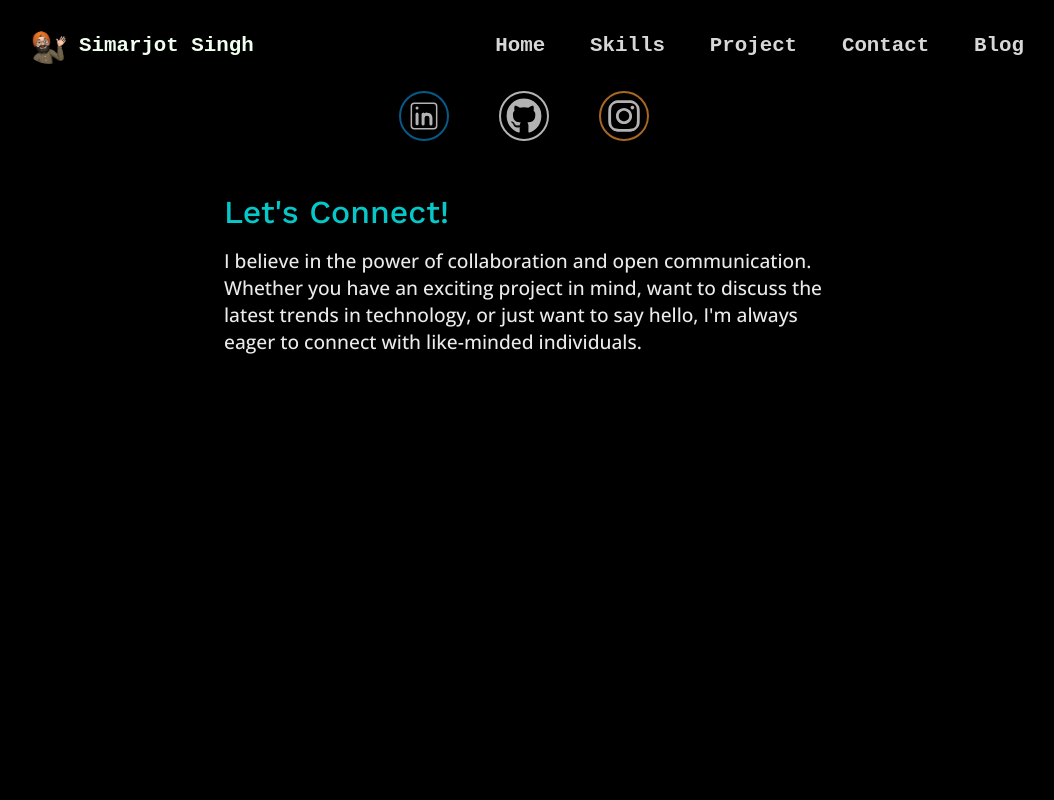
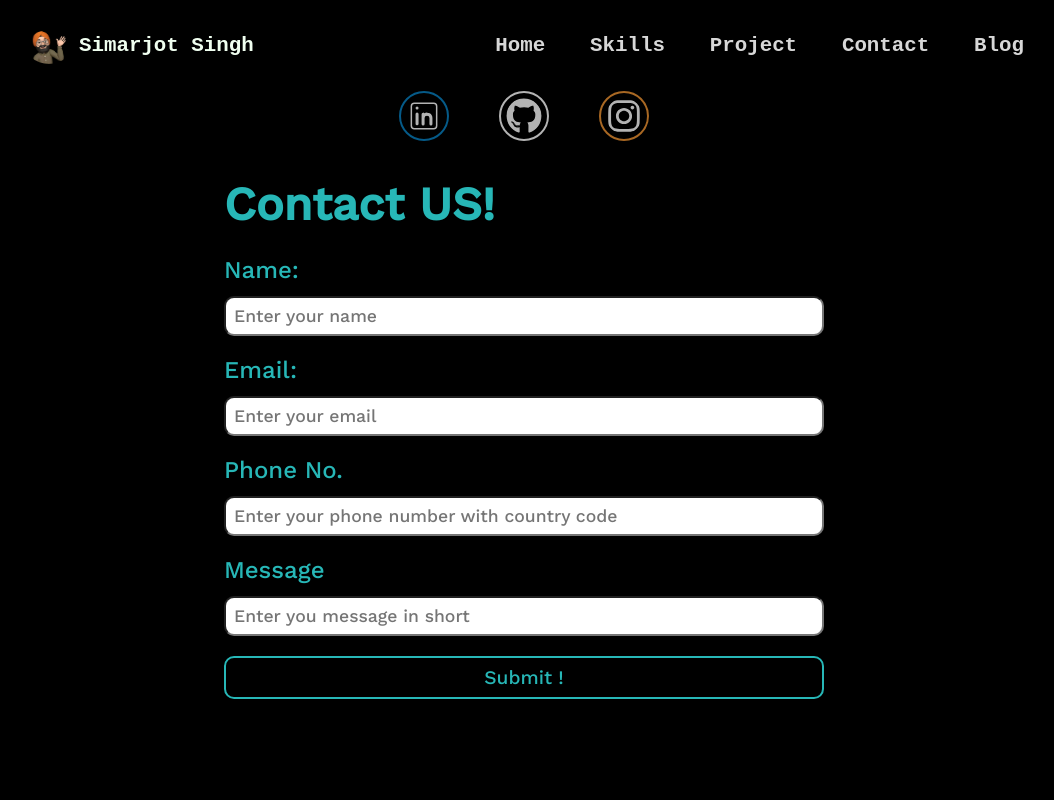
Before and after one commit to simarjot0032/portfolio, a React (Vite) app: page /#/Contact in a window 1280 px wide. Shown: the top 800 px of the page, without its empty margins (116-1170 px from the left). Built offline with nearby package versions, Linux system fonts and the light colour scheme; a web font is replaced by a local one.

Commit message:
form complete

```diff
--- a/package.json
+++ b/package.json
@@ -20,6 +20,7 @@
     "react-animated-cursor": "^2.11.2",
     "react-dom": "^18.2.0",
     "react-hook-form": "7.43",
+    "react-hot-toast": "^2.4.1",
     "react-icons": "^4.11.0",
     "react-markdown": "^9.0.1",
     "react-router-dom": "^6.18.0",
--- a/src/Data/ProjectData.ts
+++ b/src/Data/ProjectData.ts
@@ -4,7 +4,7 @@ export const BeginnerProjectData = [
     image: ReactToDo,
     heading: "To Do",
     tags: ["SCSS", "React", "TypeScript"],
-    text: "The to do application implemented in react with typescript and it has feature to solrt list by completed, not started ",
+    text: "The to do application implemented in react with typescript and it has feature to sort list by completed, not started ",
     projectLink: "",
   },
   {
--- a/src/components/Contact.tsx
+++ b/src/components/Contact.tsx
@@ -1,11 +1,7 @@
-import { FormEvent, useRef, useState } from "react";
-import { useForm } from "react-hook-form";
-import "../styles/Home.css";
 import "../styles/Contact.css";
 import Navbar from "./Navbar";
 import { CiLinkedin } from "react-icons/ci";
 import { FaGithub, FaInstagram } from "react-icons/fa";
-
 import Footer from "./Footer";
 import Form from "./Form";
 
@@ -48,22 +44,13 @@ export default function Contact() {
             </a>
           </div>
         </div>
-        <div className="lets-connect">
-          <div className="lets-connect-header">Let's Connect!</div>
-          <div className="lets-connect-content">
-            I believe in the power of collaboration and open communication.
-            Whether you have an exciting project in mind, want to discuss the
-            latest trends in technology, or just want to say hello, I'm always
-            eager to connect with like-minded individuals.
-          </div>
-          <div className="lets-connect-form">
-            <Form />
-          </div>
+
+        <div className="lets-connect" style={{ padding: "0", margin: "0" }}>
+          <Form />
         </div>
       </div>
-      <div className="footer-section">
-        <Footer></Footer>
-      </div>
+
+      <Footer></Footer>
     </>
   );
 }
--- a/src/components/Form.tsx
+++ b/src/components/Form.tsx
@@ -1,8 +1,100 @@
+import toast from "react-hot-toast";
+import "../styles/Form.css";
+import { useState, useRef } from "react";
 export default function Form() {
+  const nameRef = useRef<any>(null);
+  const emailRef = useRef<any>(null);
+  const phoneNumberRef = useRef<any>(null);
+  const messageRef = useRef<any>(null);
+  function handleFormSubmit(e: any) {
+    e.preventDefault();
+    const databaseURL =
+      "https://portfolio-426ad-default-rtdb.firebaseio.com/Form.json";
+    if (
+      nameRef.current.value &&
+      emailRef.current.value &&
+      phoneNumberRef.current.value &&
+      messageRef.current.value
+    ) {
+      let userDetails = {
+        name: nameRef.current.value,
+        email: emailRef.current.value,
+        phoneNo: phoneNumberRef.current.value,
+        message: messageRef.current.value,
+      };
+      let { name, email, phoneNo, message } = userDetails;
+      try {
+        let response = fetch(databaseURL, {
+          method: "POST",
+          headers: {
+            "Content-Type": "application/json",
+          },
+          body: JSON.stringify(userDetails),
+        });
+        sucessState();
+      } catch (e: any) {
+        console.log(e.message);
+      }
+    } else {
+      toast.error("Please Enter all Feilds");
+    }
+  }
+  function sucessState() {
+    toast.success("Form sucessfully submitted");
+    nameRef.current.value = "";
+    emailRef.current.value = "";
+    phoneNumberRef.current.value = "";
+    messageRef.current.value = "";
+  }
   return (
     <>
       <div className="contact-form-container">
-        <form id="contact-form"></form>
+        <div className="form-container">
+          <h2 className="form-heading">Contact US!</h2>
+          <div className="form-content-container">
+            <form className="form" onSubmit={handleFormSubmit}>
+              <div className="input-contianer">
+                <label htmlFor="user-name">Name:</label>
+                <input
+                  type="text"
+                  id="user-name"
+                  placeholder="Enter your name"
+                  ref={nameRef}
+                />
+              </div>
+              <div className="input-container">
+                <label htmlFor="user-email">Email:</label>
+                <input
+                  type="email"
+                  id="user-email"
+                  placeholder="Enter your email"
+                  ref={emailRef}
+                />
+              </div>
+              <div className="input-container">
+                <label htmlFor="user-phone-number">Phone No.</label>
+                <input
+                  type="tel"
+                  id="user-phone-number"
+                  placeholder="Enter your phone number with country code"
+                  ref={phoneNumberRef}
+                />
+              </div>
+              <div className="input-container">
+                <label htmlFor="user-message">Message</label>
+                <input
+                  type="text"
+                  id="user-message"
+                  placeholder="Enter you message in short"
+                  ref={messageRef}
+                />
+              </div>
+              <button type="submit" id="submit-btn">
+                Submit !
+              </button>
+            </form>
+          </div>
+        </div>
       </div>
     </>
   );
--- a/src/components/Home.tsx
+++ b/src/components/Home.tsx
@@ -37,7 +37,7 @@ export default function Site() {
               <div className="hireme-resume">
                 <a href="mailto:devsimarjs@gmail.com" className="linktohireme">
                   <button className="hireme">
-                    Hire Me!{" "}
+                    Hire Me!
                     <FaArrowRight
                       color="white"
                       style={{ marginLeft: "5px" }}
@@ -49,6 +49,7 @@ export default function Site() {
                   href="https://drive.google.com/file/d/1YTiSsuuwVdDtIK5_sG7vqDwzmuSZzYKY/view?usp=drive_link"
                   className="linktoresume"
                   download={true}
+                  target="_blank"
                 >
                   <button className="resume">
                     Resume
@@ -139,93 +140,11 @@ export default function Site() {
               latest trends in technology, or just want to say hello, I'm always
               eager to connect with like-minded individuals.
             </div>
-            <div className="lets-connect-form">
-              {/* <form
-                action="https://formspree.io/f/xwkgkeyn"
-                method="post"
-                className="lets-connect"
-              >
-                <div className="name-div">
-                  <label htmlFor="name" className="label">
-                    Name:
-                  </label>
-                  <input
-                    type="text"
-                    name=""
-                    id="name"
-                    className="name"
-                    placeholder="Enter your name"
-                    autoComplete="off"
-                  />
-                </div>
-                <div className="email-div">
-                  <label htmlFor="email" className="label">
-                    Email:
-                  </label>
-                  <input
-                    type="email"
-                    name=""
-                    id="email"
-                    className="email"
-                    placeholder="Enter your email address"
-                    autoComplete="off"
-                  />
-                </div>
-
-                  <button type="submit" className="connect">
-                    Connect!
-                  </button>
-                </div>
-              </form> */}
-              {/* <form onSubmit={handleSubmit}>
-                <div className="name-div">
-                  <label htmlFor="name" className="label">
-                    Name:
-                  </label>
-                  <input
-                    type="text"
-                    name="name"
-                    id="name"
-                    className="name"
-                    placeholder="Enter your name"
-                    autoComplete="off"
-                  />
-                </div>
-
-                <ValidationError
-                  prefix="name"
-                  field="name"
-                  errors={state.errors}
-                />
-                <div className="email-div">
-                  <label htmlFor="email" className="label">
-                    Email
-                  </label>
-                  <input
-                    id="email"
-                    type="email"
-                    name="email"
-                    className="email"
-                    placeholder="Enter your email address"
-                    autoComplete="off"
-                  />
-                  <ValidationError
-                    prefix="Email"
-                    field="email"
-                    errors={state.errors}
-                  />
-                </div>
-                <div className="btn">
-                  <button
-                    type="submit"
-                    className="connect"
-                    disabled={state.submitting}
-                  >
-                    Submit
-                  </button>
-                </div>
-              </form> */}
-              {/* <Form></Form> */}
+            <div
+              className="lets-connect-form"
+              style={{ display: "flex", justifyContent: "center" }}
+            >
+              <button className="contact-btn">Contact US!</button>
             </div>
           </div>
         </div>
--- a/src/config/firebase.ts
+++ b/src/config/firebase.ts
@@ -7,6 +7,7 @@ const firebaseConfig = {
   storageBucket: "portfolio-426ad.appspot.com",
   messagingSenderId: "241141375726",
   appId: "1:241141375726:web:cdf9e1b1b702ce9fa609ff",
+  databaseURL: "https://portfolio-426ad-default-rtdb.firebaseio.com/",
 };
 
 const app = initializeApp(firebaseConfig);
--- a/src/main.tsx
+++ b/src/main.tsx
@@ -3,7 +3,11 @@ import ReactDOM from "react-dom/client";
 import App from "./App";
 
 import "./index.css";
+import { Toaster } from "react-hot-toast";
 
 ReactDOM.createRoot(document.getElementById("root") as HTMLElement).render(
-  <App />
+  <React.StrictMode>
+    <Toaster />
+    <App />
+  </React.StrictMode>
 );
--- a/src/styles/Contact.css
+++ b/src/styles/Contact.css
@@ -5,12 +5,6 @@
   align-items: center;
   background-color: black;
   min-height: 100vh;
-}
-.lines-container {
-  width: 100vw;
-  max-width: 500px;
-  display: flex;
-  justify-content: space-around;
 }
 .contact-social-links-container {
   display: flex;
--- a/src/styles/Form.css
+++ b/src/styles/Form.css
@@ -0,0 +1,44 @@
+.contact-form-container {
+  width: 100%;
+}
+.form-heading {
+  font-size: 2.9rem;
+  margin-bottom: 25px;
+  color: var(--primarycolor);
+}
+#user-name,
+#user-email,
+#user-phone-number,
+#user-message {
+  padding: 8px;
+  border-radius: 10px;
+  width: 100%;
+  font-size: 1.1rem;
+  font-family: var(--otherfont);
+  margin: 12px 0 20px 0;
+}
+label,
+.form-heading {
+  font-family: var(--otherfont);
+}
+label {
+  font-size: 1.5rem;
+  color: var(--primarycolor);
+}
+#submit-btn {
+  padding: 8px;
+  width: 100%;
+  font-size: 1.2rem;
+  font-family: var(--otherfont);
+  border-radius: 10px;
+  background-color: transparent;
+  color: var(--primarycolor);
+  border: 2px solid var(--primarycolor);
+  transition: all 0.2s linear;
+  cursor: pointer;
+}
+#submit-btn:hover {
+  border: 2px solid var(--primarycolor);
+  background-color: var(--primarycolor);
+  color: white;
+}
```
Also changed, not shown: src/styles/Home.css (+22 -14 lines), 1 other file (tests, documents, lock files or other folders).
